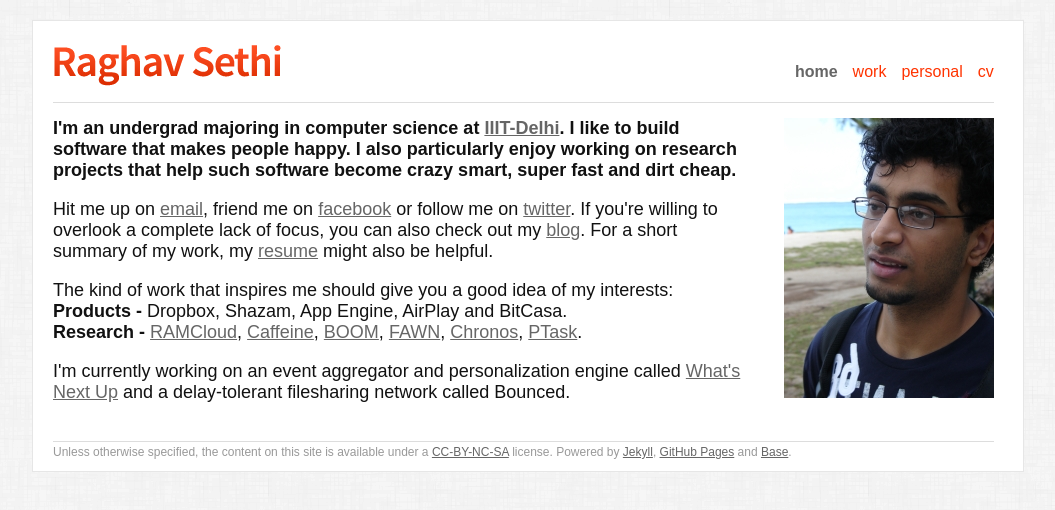
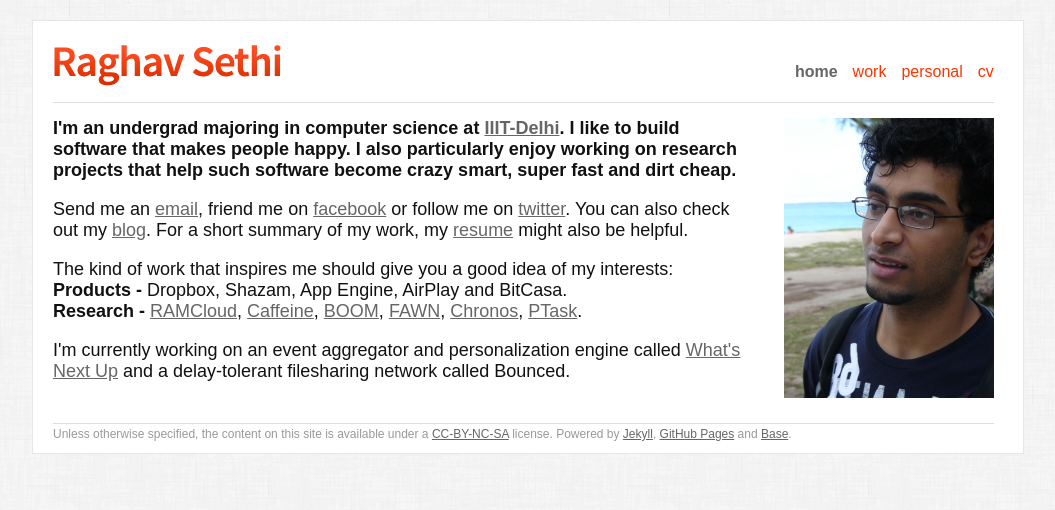
Before and after one commit to tuxicon/raghavsethi.github.com, a Jekyll site: the page index.html, which Jekyll copies as it is, in a window 1280 px wide. Shown: the top 510 px of the page, without its empty margins (112-1167 px from the left). Built offline with Jekyll 4.4.1, drawn with Linux system fonts in a browser that asks for light colours; nearby versions of some CDN libraries.

Commit message:
Minor changes

```diff
--- a/index.html
+++ b/index.html
@@ -37,7 +37,7 @@
             <div class="section">
                 <div class="col nine">
                     <p><strong>I'm an undergrad majoring in computer science at <a href="http://www.iiitd.ac.in">IIIT-Delhi</a>. I like to build software that makes people happy. I also particularly enjoy working on research projects that help such software become crazy smart, super fast and dirt cheap.</strong></p>
-                    <p>Hit me up on <a href="http://www.google.com/recaptcha/mailhide/d?k=01RkgkGZV-zNAXBWAjbuG9oA==&c=U3Y8EzuPJWIFPz4PsLvg9C7UTO4-rWil4SIgtA_FO3I=">email</a>, friend me on <a href="http://www.facebook.com/raghavsethi">facebook</a> or follow me on <a href="http://www.twitter.com/raghavsethi">twitter</a>. If you're willing to overlook a complete lack of focus, you can also check out my <a href="http://bookmarkmybrain.wordpress.com">blog</a>. For a short summary of my work, my <a href="/assets/docs/raghavsethi_resume.pdf">resume</a> might also be helpful.</p>
+                    <p>Send me an <a href="http://www.google.com/recaptcha/mailhide/d?k=01RkgkGZV-zNAXBWAjbuG9oA==&c=U3Y8EzuPJWIFPz4PsLvg9C7UTO4-rWil4SIgtA_FO3I=">email</a>, friend me on <a href="http://www.facebook.com/raghavsethi">facebook</a> or follow me on <a href="http://www.twitter.com/raghavsethi">twitter</a>. You can also check out my <a href="http://bookmarkmybrain.wordpress.com">blog</a>. For a short summary of my work, my <a href="/assets/docs/raghavsethi_resume.pdf">resume</a> might also be helpful.</p>
                     <p>
                         The kind of work that inspires me should give you a good idea of my interests:<br />
                     <strong>Products - </strong> Dropbox, Shazam, App Engine, AirPlay and BitCasa.<br />
```
